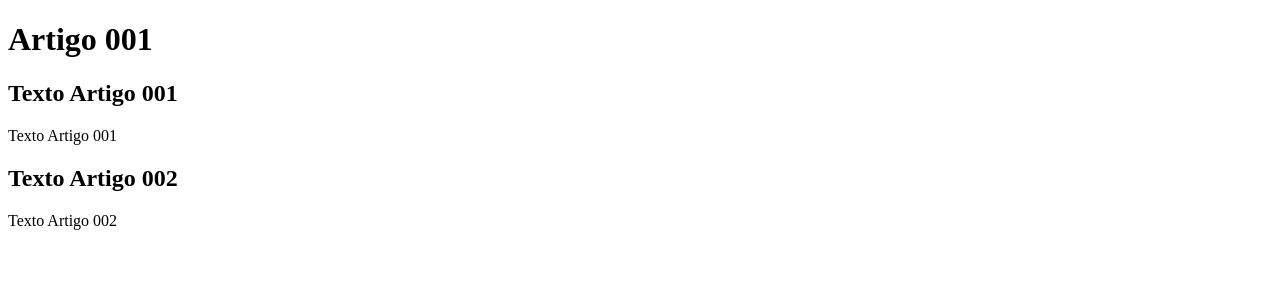
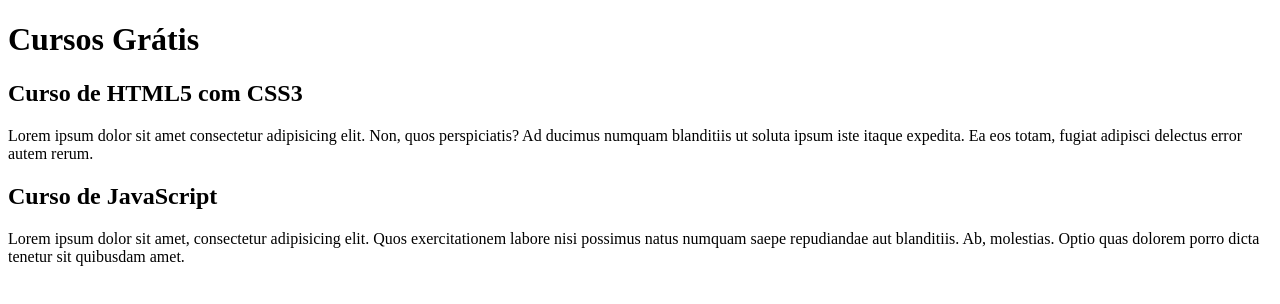
Before and after one commit to ViniciusMFernandes/projeto-site, a plain HTML site: page index.html in a window 1280 px wide. Drawn offline with Linux system fonts and the light colour scheme.

Commit message:
comecei a escrever conteudo

```diff
--- a/index.html
+++ b/index.html
@@ -9,15 +9,15 @@
 <body>
     <main>
         <header>
-            <h1>Artigo 001</h1>
+            <h1>Cursos Grátis</h1>
         </header>
         <article>
-            <h2> Texto Artigo 001</h2>
-            <p> Texto Artigo 001</p>
+            <h2>Curso de HTML5 com CSS3</h2>
+            <p>Lorem ipsum dolor sit amet consectetur adipisicing elit. Non, quos perspiciatis? Ad ducimus numquam blanditiis ut soluta ipsum iste itaque expedita. Ea eos totam, fugiat adipisci delectus error autem rerum.</p>
         </article>
         <article>
-            <h2> Texto Artigo 002</h2>
-            <p> Texto Artigo 002</p>
+            <h2>Curso de JavaScript</h2>
+            <p>Lorem ipsum dolor sit amet, consectetur adipisicing elit. Quos exercitationem labore nisi possimus natus numquam saepe repudiandae aut blanditiis. Ab, molestias. Optio quas dolorem porro dicta tenetur sit quibusdam amet.</p>
         </article>
     </main>
 
```
